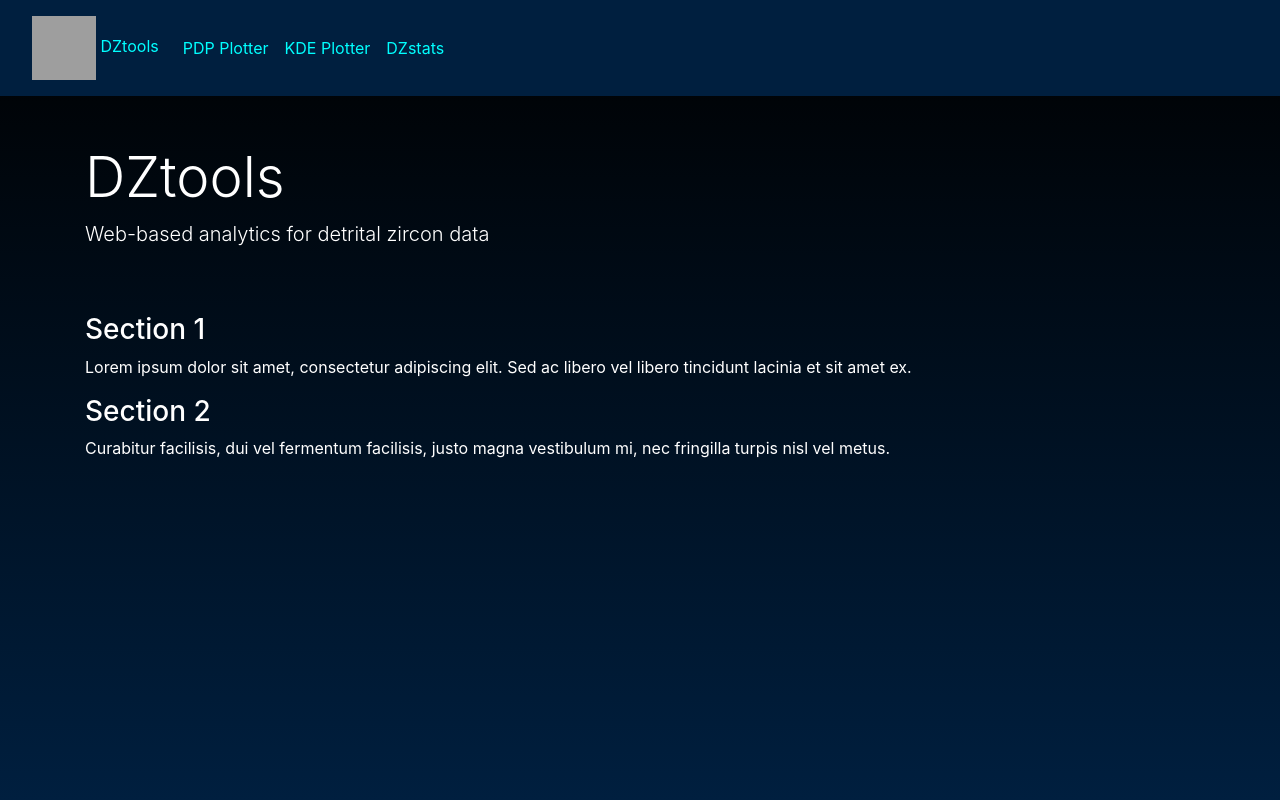
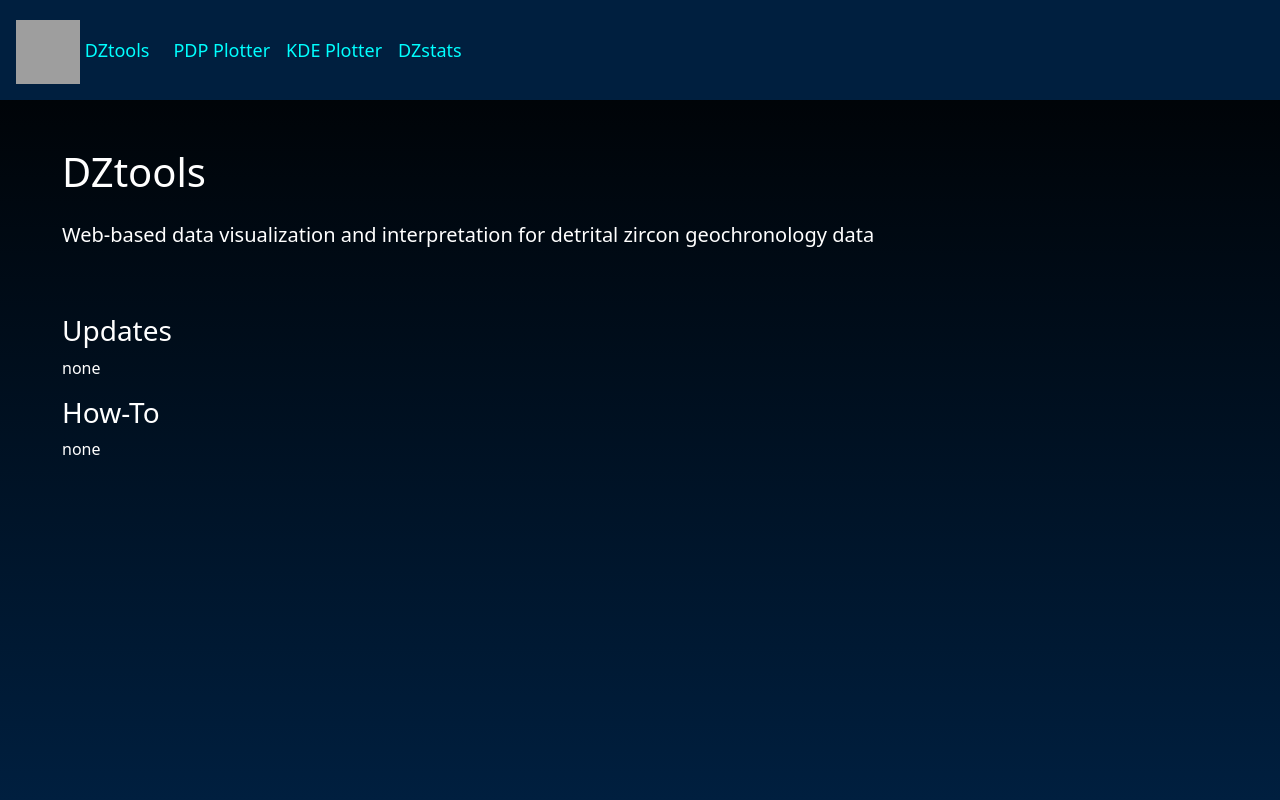
Before and after one commit to nielrya4/DZtools_web, a Flask app: page / in a window 1280 px wide. Run offline with Flask 3, Linux system fonts and the light colour scheme; some libraries are stand-ins or nearby versions; grey boxes are pictures that could not be loaded.

Commit message:
Fixed a few cosmetic things on the home, dz_stats, kde, and pdp pages. Abstracted the style sheet to default.css. Added support for headers in CDF graphs

```diff
--- /dev/null
+++ b/static/styles/default.css
@@ -0,0 +1,53 @@
+        body {
+            background: linear-gradient(to bottom, #000000, #001f3f);
+            color: white;
+            min-height: 100vh;
+            margin: 0;
+            display: flex;
+            flex-direction: column;
+        }
+
+        .navbar {
+            background-color: #001f3f;
+            font-size: 18px;
+        }
+
+        .navbar-light .navbar-brand {
+            color: cyan;
+        }
+
+        .navbar-light .navbar-nav .nav-link {
+            color: cyan;
+        }
+
+        .navbar-light .navbar-brand:hover {
+            color: white;
+        }
+
+        .navbar-light .navbar-nav .nav-link:hover {
+            color: white;
+        }
+
+        .container {
+            max-width: 1000px; /* Set the maximum width of the container */
+            margin: 0 auto; /* Center the container */
+            margin-left: 50px; /* Adjust the left margin as needed */
+            margin-right: 50px;
+        }
+
+        .navbar-brand img {
+            margin-right: 5px;
+        }
+
+            /* Custom CSS for color changes */
+        #dztools-link {
+            color: cyan !important; /* Set the default color to cyan */
+        }
+
+        #dztools-link.active {
+            color: cyan !important; /* Keep the color cyan when clicked */
+        }
+
+        #dztools-link:hover {
+            color: white !important; /* Change color to white on hover */
+        }
--- a/templates/index.html
+++ b/templates/index.html
@@ -1,95 +1,45 @@
 <!DOCTYPE html>
 <html lang="en">
 <head>
+    <meta charset="UTF-8">
+    <meta name="viewport" content="width=device-width, initial-scale=1, shrink-to-fit=no">
     <title>dz Tools</title>
     <link rel="shortcut icon" href="{{ url_for('static', filename='/DZ.ico') }}">
-    <link rel="stylesheet" href="https://stackpath.bootstrapcdn.com/bootstrap/4.3.1/css/bootstrap.min.css" integrity="sha384-ggOyR0iXCbMQv3Xipma34MD+dH/1fQ784/j6cY/iJTQUOhcWr7x9JvoRxT2MZw1T" crossorigin="anonymous">
-    <style>
-        body {
-            background: linear-gradient(to bottom, #000000, #001f3f);
-            color: white;
-            min-height: 100vh;
-            margin: 0;
-            display: flex;
-            flex-direction: column;
-        }
+    <link href="https://cdn.jsdelivr.net/npm/bootstrap@5.1.3/dist/css/bootstrap.min.css" rel="stylesheet">
+    <link rel= "stylesheet" type= "text/css" href= "{{ url_for('static',filename='styles/default.css') }}">
 
-        .navbar {
-            background-color: #001f3f;
-        }
-
-        .navbar-light .navbar-brand {
-            color: cyan;
-        }
-
-        .navbar-light .navbar-nav .nav-link {
-            color: cyan;
-        }
-
-        .navbar-light .navbar-brand:hover {
-            color: white;
-        }
-
-        .navbar-light .navbar-nav .nav-link:hover {
-            color: white;
-        }
-
-        .container {
-            flex: 1;
-        }
-
-        .navbar-brand img {
-            margin-right: 5px;
-        }
-
-            /* Custom CSS for color changes */
-        #dztools-link {
-            color: cyan !important; /* Set the default color to cyan */
-        }
-
-        #dztools-link.active {
-            color: cyan !important; /* Keep the color cyan when clicked */
-        }
-
-        #dztools-link:hover {
-            color: white !important; /* Change color to white on hover */
-        }
-    </style>
 </head>
 <body>
     <nav class="navbar navbar-expand-lg navbar-light">
-        <a id="dztools-link" href="#" class="nav-link">
-            <img src="{{ url_for('static', filename='/DZ.ico') }}" alt="DZ.ico" style="width: 64px; height: 64px;">
-            DZtools
-        </a>
-        <button class="navbar-toggler" type="button" data-toggle="collapse" data-target="#navbarNav" aria-controls="navbarNav" aria-expanded="false" aria-label="Toggle navigation">
-            <span class="navbar-toggler-icon"></span>
-        </button>
         <div class="collapse navbar-collapse" id="navbarNav">
+            <a id="dztools-link" href="#"  class="nav-link mt-1">
+                <img src="{{ url_for('static', filename='/DZ.ico') }}" alt="DZ.ico" style="width: 64px; height: 64px;">
+                DZtools
+            </a>
             <ul class="navbar-nav">
                 <li class="nav-item">
-                    <a class="nav-link" href="pdp/" id="dztools-link">PDP Plotter</a>
+                    <a class="nav-link" href="/pdp/">PDP Plotter</a>
                 </li>
                 <li class="nav-item">
-                    <a class="nav-link" href="kde/">KDE Plotter</a>
+                    <a class="nav-link" href="/kde/">KDE Plotter</a>
                 </li>
                 <li class="nav-item">
-                    <a class="nav-link" href="dz_stats/">DZstats</a>
+                    <a class="nav-link" href="/dz_stats/">DZstats</a>
                 </li>
             </ul>
         </div>
     </nav>
 
     <div class="container mt-5">
-        <h1 class="display-4">DZtools</h1>
-        <p class="lead">Web-based analytics for detrital zircon data</p>
+        <h1 class="text-left mb-4">DZtools</h1>
+        <p class="lead">Web-based data visualization and interpretation for detrital zircon geochronology data</p>
         <br />
         <br />
-        <h3>Section 1</h3>
-        <p>Lorem ipsum dolor sit amet, consectetur adipiscing elit. Sed ac libero vel libero tincidunt lacinia et sit amet ex.</p>
+        <h3>Updates</h3>
+        <p>none</p>
 
-        <h3>Section 2</h3>
-        <p>Curabitur facilisis, dui vel fermentum facilisis, justo magna vestibulum mi, nec fringilla turpis nisl vel metus.</p>
+        <h3>How-To</h3>
+        <p>none</p>
     </div>
 
     <script src="https://code.jquery.com/jquery-3.3.1.slim.min.js" integrity="sha384-q8i/X+965DzO0rT7abK41JStQIAqVgRVzpbzo5smXKp4YfRvH+8abtTE1Pi6jizo" crossorigin="anonymous"></script>
--- a/utils/cdf.py
+++ b/utils/cdf.py
@@ -25,7 +25,7 @@ def plot_cdf(all_data, nsteps=1000):
             count, bins_count = np.histogram(filtered_data, bins=nsteps, density=True)
             pdf = count / sum(count)
             cdf_values = np.cumsum(pdf)
-            ax.plot(bins_count[1:], cdf_values, label=f"CDF {i + 1}")
+            ax.plot(bins_count[1:], cdf_values, label=header)
 
         # Add title and labels
         ax.set_title("Cumulative Distribution Function (CDF)")
```
Also changed, not shown: templates/dz_stats.html (+26 -17 lines), templates/kde.html (+22 -3 lines), templates/pdp.html (+21 -13 lines).
